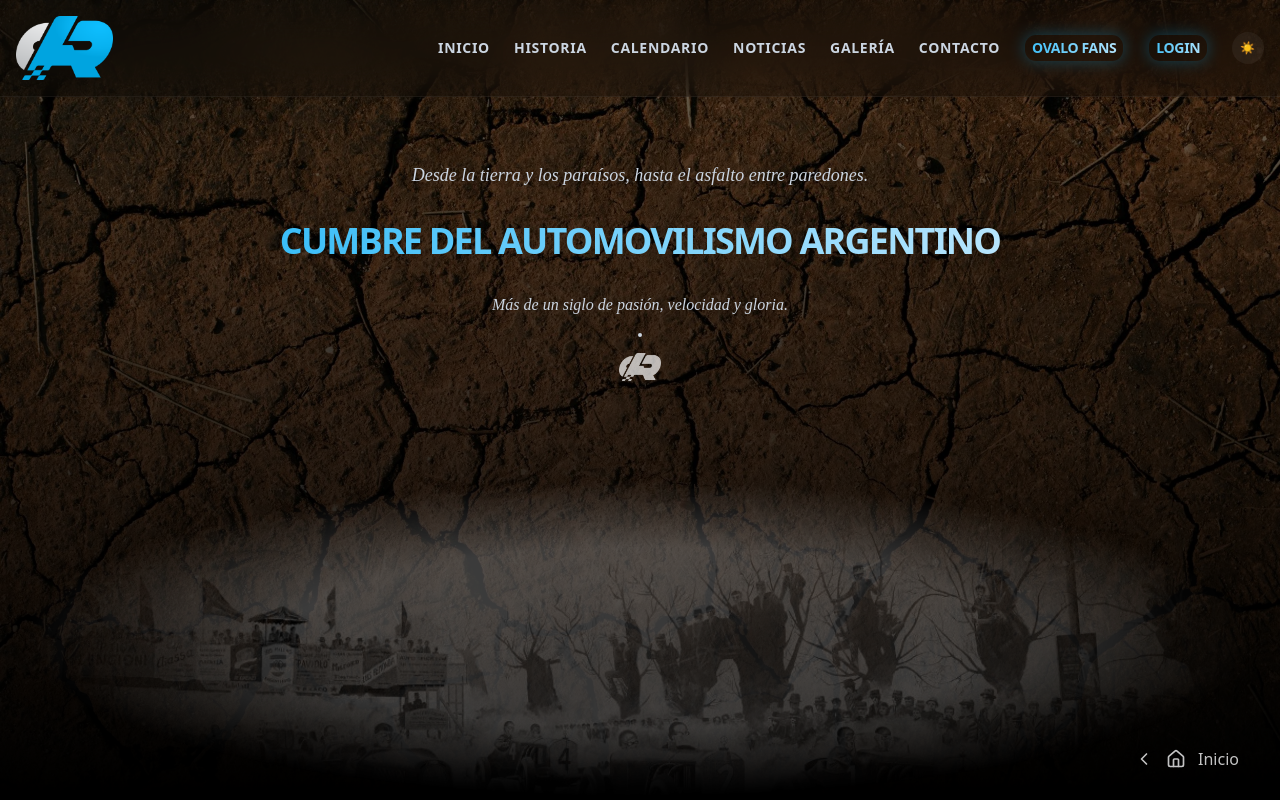
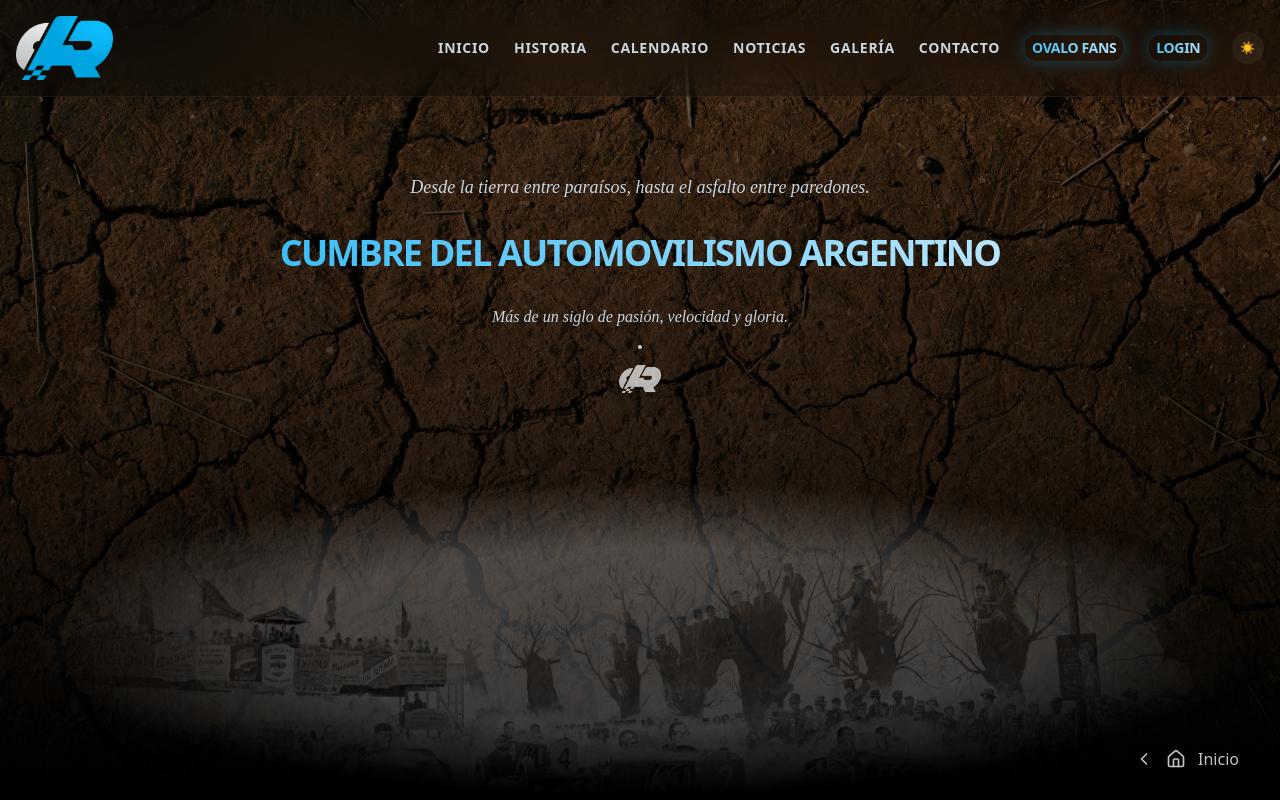
Before and after one commit to mardigitals/front-ovalo-fans, a React (Vite) app: page /historia/linea-historica in a window 1280 px wide. Shown: the top 800 px of the page. Built offline with nearby package versions, Linux system fonts and the light colour scheme; a web font is replaced by a local one.

Commit message:
feat: cambios en ui finales de footer y hero historia

```diff
--- a/src/components/layout/HistoriaLayout.tsx
+++ b/src/components/layout/HistoriaLayout.tsx
@@ -41,8 +41,8 @@ const HistoriaLayout = () => {
                 </div>
             </div>
 
-            <div className={`absolute inset-0 flex flex-col items-center justify-center text-center space-y-4 transition-all duration-1000 ease-in-out delay-[400ms] ${!mostrarLogo ? 'opacity-100 z-20 translate-y-0' : 'opacity-0 -z-10 translate-y-4'}`}>
-                <p className="font-medium italic font-firma text-sm md:text-lg">Desde la tierra y los paraísos, hasta el asfalto entre paredones.</p>
+            <div className={`absolute inset-0 flex flex-col items-center justify-center text-center space-y-4 pt-6 transition-all duration-1000 ease-in-out delay-[400ms] ${!mostrarLogo ? 'opacity-100 z-20 translate-y-0' : 'opacity-0 -z-10 translate-y-4'}`}>
+                <p className="font-medium italic font-firma text-sm md:text-lg">Desde la tierra entre paraísos, hasta el asfalto entre paredones.</p>
                 <h2 className="title-fan text-lg md:p-4 md:text-4xl uppercase p-1">Cumbre del Automovilismo Argentino</h2>
                 <p className="font-medium italic font-firma mb-3">Más de un siglo de pasión, velocidad y gloria.</p>
                 <div className="md:block w-1 h-1 bg-slate-700 dark:bg-slate-300 rounded-full" />
--- a/src/components/ui/Footer.tsx
+++ b/src/components/ui/Footer.tsx
@@ -11,8 +11,8 @@ const Footer = () => {
             </div>
             <div className="hidden md:block w-1 h-1 bg-cyan-400 dark:bg-cyan-500 rounded-full" />
             <div className="flex items-center gap-2">
-                <img src={logo} alt="Logo Autódromo" className="h-5 w-auto dark:hidden opacity-40" />
-                <img src={logoDark} alt="Logo Autódromo" className="h-5 w-auto hidden dark:block opacity-70" />
+                <img src={logo} alt="Logo Autódromo" className="h-4 md:h-5 w-auto dark:hidden opacity-40" />
+                <img src={logoDark} alt="Logo Autódromo" className="h-4 md:h-5 w-auto hidden dark:block opacity-70" />
             </div>
         </footer>
     )
```
